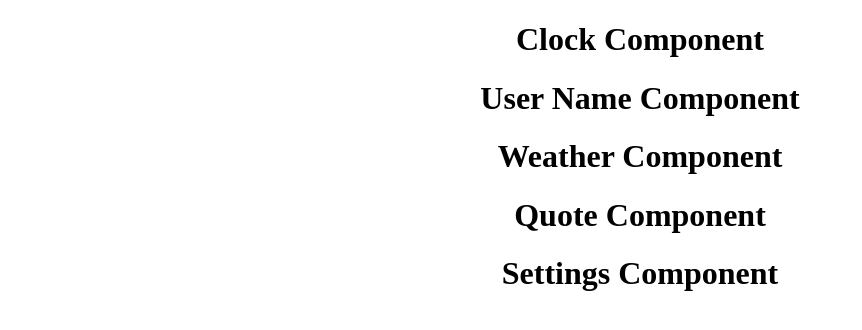
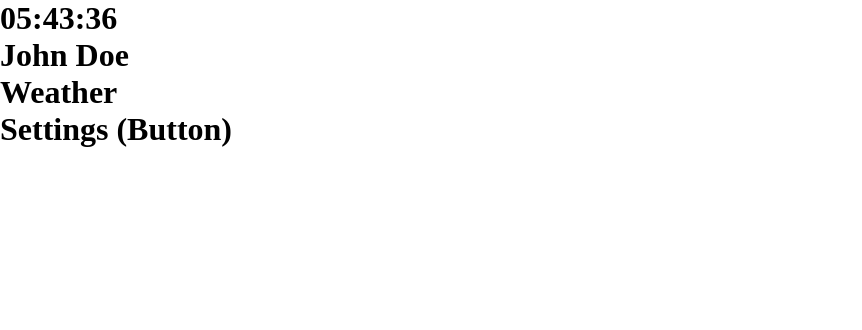
Before and after one commit to JulietKilo2/moment2.0, a React (Create React App) app: page / in a window 1280 px wide. Shown: the top 330 px of the page, without its empty margins (0-862 px from the left). Built offline with nearby package versions, Linux system fonts and the light colour scheme; no server answers.

Commit message:
quote functionality added

```diff
--- a/src/App.css
+++ b/src/App.css
@@ -1,38 +1,4 @@
-.App {
-  text-align: center;
+* {
+  box-sizing: border-box;
+  margin: 0;
 }
-
-.App-logo {
-  height: 40vmin;
-  pointer-events: none;
-}
-
-@media (prefers-reduced-motion: no-preference) {
-  .App-logo {
-    animation: App-logo-spin infinite 20s linear;
-  }
-}
-
-.App-header {
-  background-color: #282c34;
-  min-height: 100vh;
-  display: flex;
-  flex-direction: column;
-  align-items: center;
-  justify-content: center;
-  font-size: calc(10px + 2vmin);
-  color: white;
-}
-
-.App-link {
-  color: #61dafb;
-}
-
-@keyframes App-logo-spin {
-  from {
-    transform: rotate(0deg);
-  }
-  to {
-    transform: rotate(360deg);
-  }
-}
--- a/src/App.js
+++ /dev/null
@@ -1,15 +0,0 @@
-import "./App.css";
-
-function App() {
-  return (
-    <div className="App">
-      <h1>Clock Component</h1>
-      <h1>User Name Component</h1>
-      <h1>Weather Component</h1>
-      <h1>Quote Component</h1>
-      <h1>Settings Component</h1>
-    </div>
-  );
-}
-
-export default App;
--- /dev/null
+++ b/src/App.jsx
@@ -0,0 +1,22 @@
+import React, { useState } from "react";
+import "./App.css";
+import Clock from "./components/clock/Clock";
+import DisplayName from "./components/displayname/DisplayName";
+import DisplayQuote from "./components/displayQuote/DisplayQuote";
+import DisplayWeather from "./components/displayweather/DisplayWeather";
+import Settings from "./components/settings/Settings";
+
+function App() {
+  const [userInfo, setUserInfo] = useState("John Doe");
+  return (
+    <div className="App">
+      <Clock />
+      <DisplayName userInfo={userInfo} />
+      <DisplayWeather />
+      <DisplayQuote />
+      <Settings />
+    </div>
+  );
+}
+
+export default App;
--- /dev/null
+++ b/src/components/clock/Clock.jsx
@@ -0,0 +1,36 @@
+import React, { useState, useEffect } from "react";
+
+export default function Clock() {
+  const [localTime, setLocalTime] = useState("");
+
+  const getTime = () => {
+    const updatedTime = new Date();
+    let hr = updatedTime.getHours();
+    let min = updatedTime.getMinutes();
+    let sec = updatedTime.getSeconds();
+    setLocalTime({ hour: hr, minute: min, second: sec });
+  };
+
+  useEffect(() => {
+    getTime();
+  }, []);
+
+  useEffect(() => {
+    const interval = setInterval(() => {
+      getTime();
+    }, 1000);
+    return () => {
+      clearInterval(interval);
+    };
+  }, []);
+
+  return (
+    <div>
+      <h1>
+        {`${localTime.hour > 10 ? localTime.hour : "0" + localTime.hour}:${
+          localTime.minute > 10 ? localTime.minute : "0" + localTime.minute
+        }:${localTime.second > 10 ? localTime.second : "0" + localTime.second}`}
+      </h1>
+    </div>
+  );
+}
--- /dev/null
+++ b/src/components/displayQuote/DisplayQuote.jsx
@@ -0,0 +1,30 @@
+import React, { useState, useEffect } from "react";
+
+export default function DisplayQuote() {
+  const [quote, setQuote] = useState({ text: "", author: "" });
+
+  useEffect(() => {
+    getQuote();
+  }, []);
+
+  const getQuote = async () => {
+    const url = "https://type.fit/api/quotes";
+    // Network request
+    const response = await fetch(url);
+    const data = await response.json();
+
+    // Pick a Random number for random quote
+    const rand = Math.floor(Math.random() * 1643) + 1;
+
+    // Feed updateQuote with info
+    const text = data[rand].text;
+    const author = data[rand].author;
+    setQuote({ text, author });
+  };
+  return (
+    <div>
+      <h1>{quote.text}</h1>
+      <h2>{quote.author}</h2>
+    </div>
+  );
+}
--- /dev/null
+++ b/src/components/displayname/DisplayName.jsx
@@ -0,0 +1,10 @@
+import React, { useState } from "react";
+
+export default function DisplayName({ userInfo }) {
+  const [name, setName] = useState(userInfo);
+  return (
+    <div>
+      <h1>{name}</h1>
+    </div>
+  );
+}
--- /dev/null
+++ b/src/components/displayweather/DisplayWeather.jsx
@@ -0,0 +1,9 @@
+import React from "react";
+
+export default function DisplayWeather() {
+  return (
+    <div>
+      <h1>Weather</h1>
+    </div>
+  );
+}
--- /dev/null
+++ b/src/components/settings/Settings.jsx
@@ -0,0 +1,9 @@
+import React from "react";
+
+export default function Settings() {
+  return (
+    <div>
+      <h1>Settings (Button)</h1>
+    </div>
+  );
+}
--- a/src/index.css
+++ /dev/null
@@ -1,13 +0,0 @@
-body {
-  margin: 0;
-  font-family: -apple-system, BlinkMacSystemFont, 'Segoe UI', 'Roboto', 'Oxygen',
-    'Ubuntu', 'Cantarell', 'Fira Sans', 'Droid Sans', 'Helvetica Neue',
-    sans-serif;
-  -webkit-font-smoothing: antialiased;
-  -moz-osx-font-smoothing: grayscale;
-}
-
-code {
-  font-family: source-code-pro, Menlo, Monaco, Consolas, 'Courier New',
-    monospace;
-}
```
